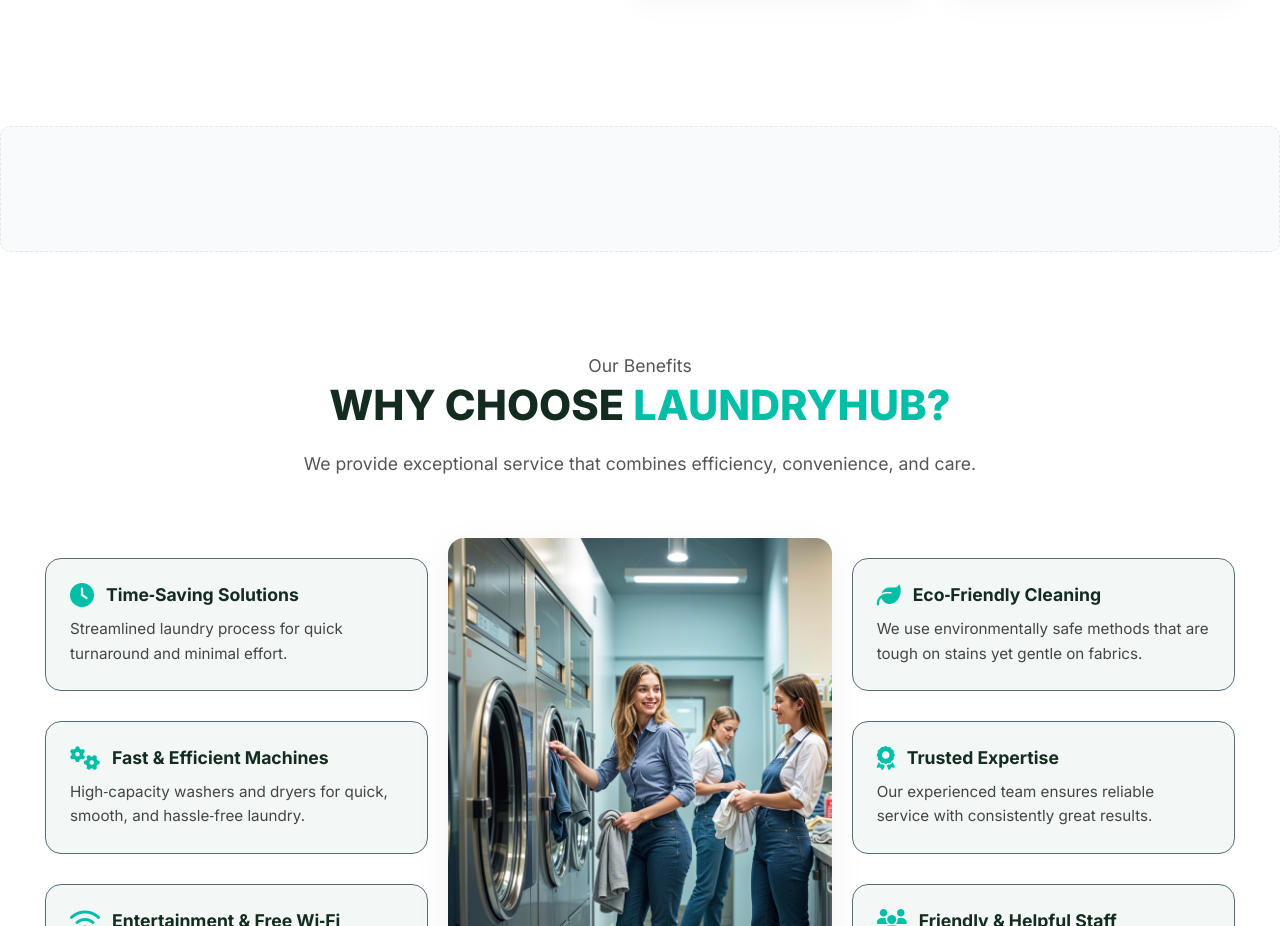
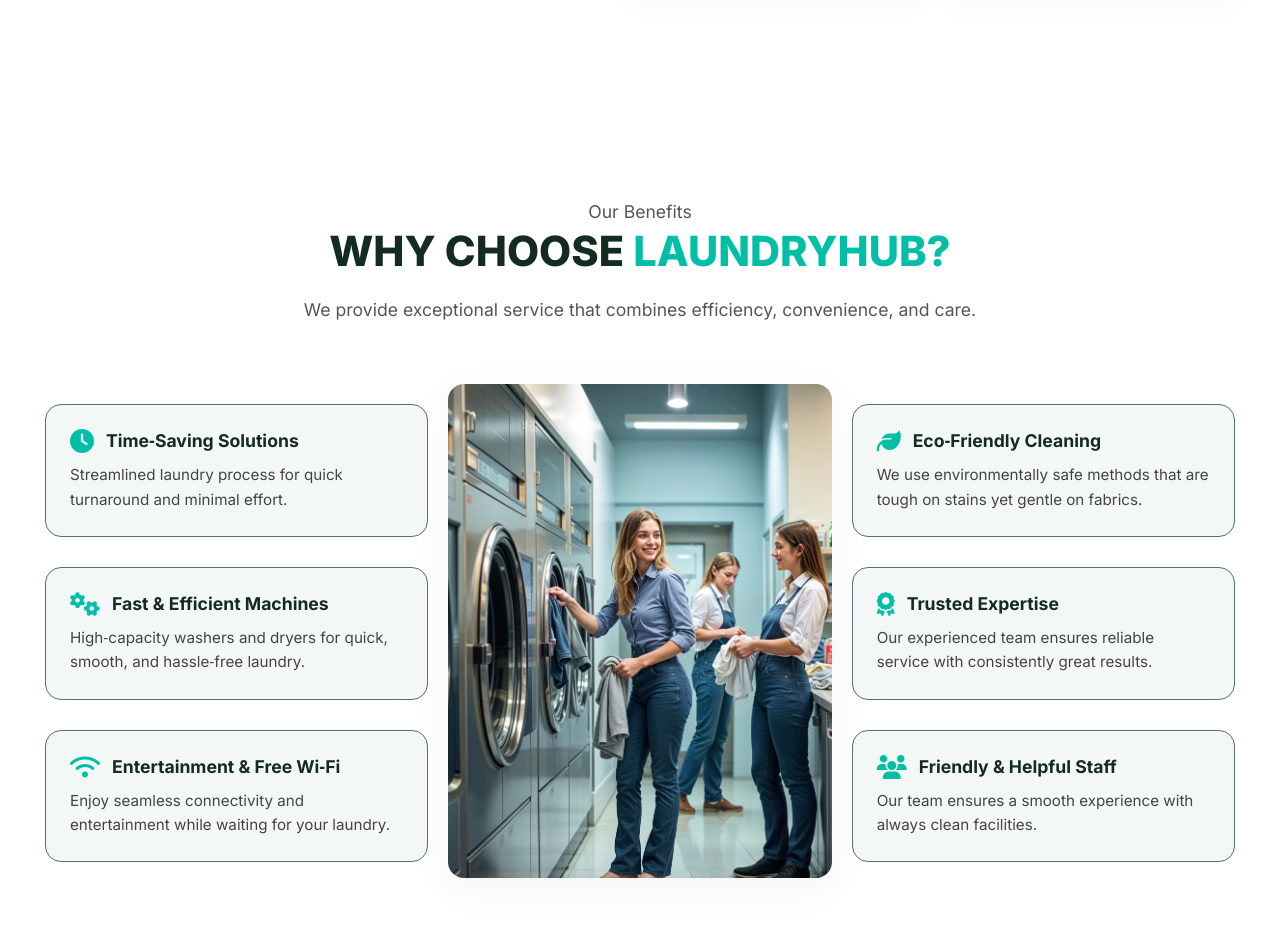
Before and after one commit to hamee264/Laundryhub, a Vue app: page / in a window 1280 px wide. Shown: the part 2623-3549 px from the top of the page. Built offline with nearby package versions, Linux system fonts and the light colour scheme.

Commit message:
Update all contact emails and ad slots; improve layout and privacy inf05

```diff
--- a/src/components/Home.vue
+++ b/src/components/Home.vue
@@ -3,7 +3,7 @@
 import Findlaundry from './Findlaundry.vue';
 import LaundryServices from './LaundryServices.vue';
 import HowitWorks from './HowitWorks.vue';
-import Adslot from './Adslot.vue';
+
 import bensfitsVue from './Benefits.vue';
 import TestimonyVue from './Testimony.vue';
 import SpecialOfferVue from './SpecialOffer.vue';
@@ -16,7 +16,7 @@
   <Findlaundry />
   <LaundryServices />
   <HowitWorks></HowitWorks>
-  <Adslot></Adslot>
+
   <bensfitsVue></bensfitsVue>
   <TestimonyVue></TestimonyVue>
   <SpecialOfferVue></SpecialOfferVue>
--- a/src/components/HowitWorks.vue
+++ b/src/components/HowitWorks.vue
@@ -30,7 +30,7 @@
 </template>
 
 <script>
-import AdSlot from "./AdSlot.vue";
+import AdSlot from "./Adslot.vue";
 export default {
   name: "HowItWorks",
   components: { AdSlot },
```
